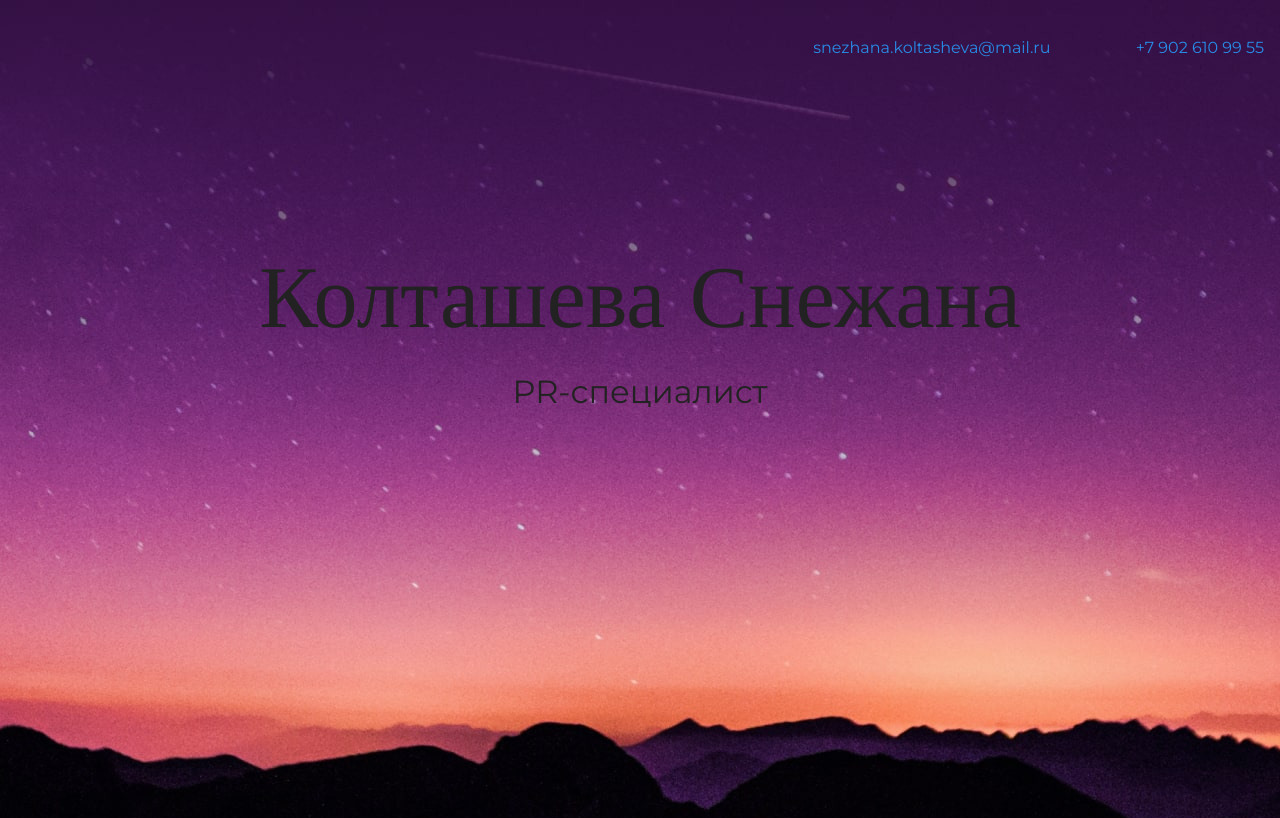
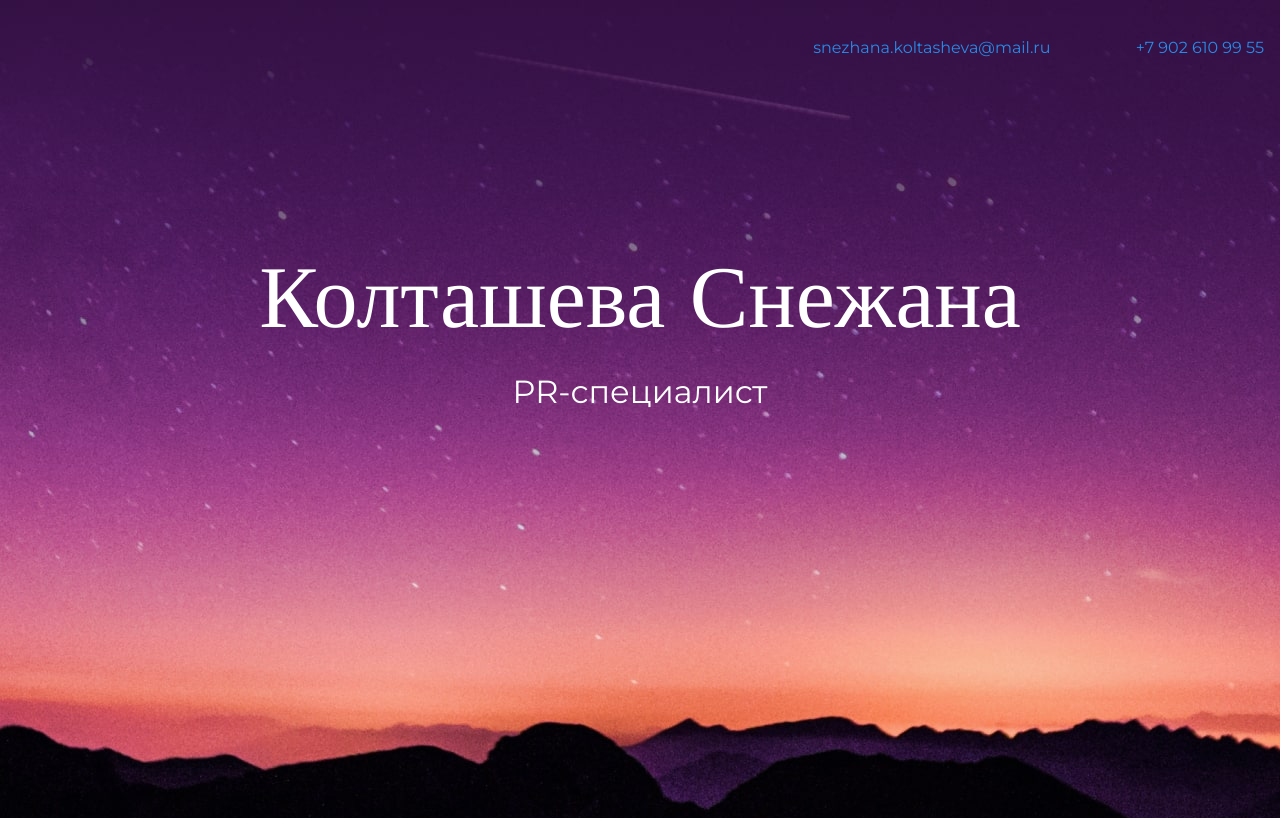
Before and after one commit to SnezhanaKoltasheva/my-site, a plain HTML site: page index.html in a window 1280 px wide. Shown: the top 818 px of the page. Drawn offline with nearby package versions, Linux system fonts and the light colour scheme.

Commit message:
Update index.html

```diff
--- a/index.html
+++ b/index.html
@@ -19,8 +19,8 @@ rel="stylesheet">
 
     <section class="hero-image">
 <div class="container">
-      <h1 class="heading">Колташева Снежана</h1>
-      <p>PR-специалист</p>
+      <h1 style="color:#ffffff" class="heading">Колташева Снежана</h1>
+      <p style="color:#ffffff">PR-специалист</p>
 </div>
     </section>
 
```
